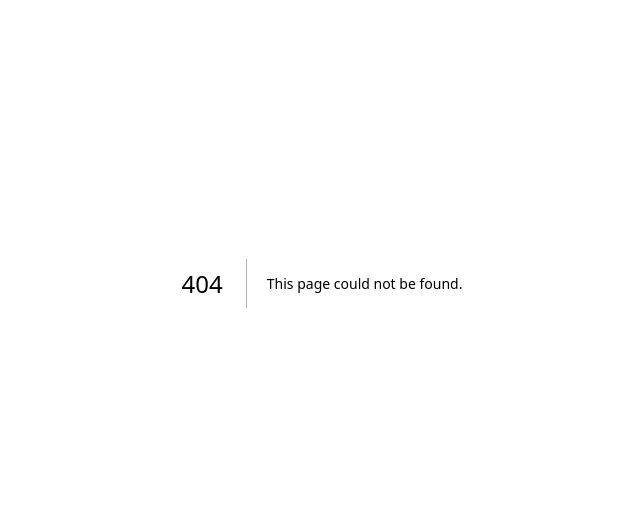
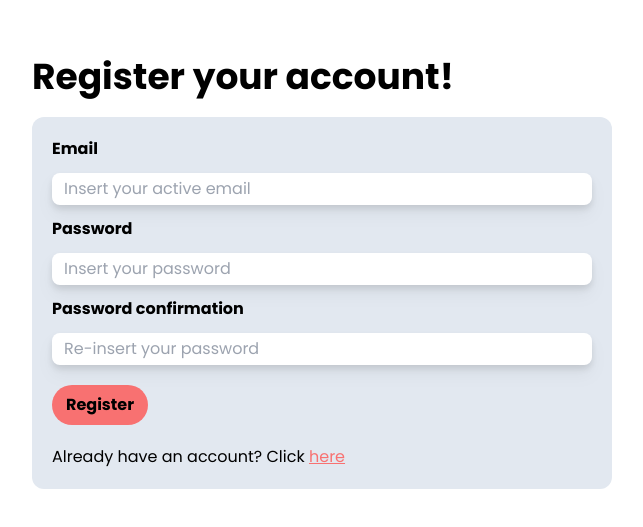
Before and after one commit to gunturoktavianto/frontend-ohu-tec-2023, a Next.js app: page /dashboard/register in a window 1280 px wide. Before the commit this address had no page. Shown: the part 117-644 px from the top of the page, without its empty margins (318-961 px from the left). Built offline with nearby package versions, Linux system fonts and the light colour scheme.

Commit message:
edit backend

```diff
--- a/app/component-ohu/Navbar.tsx
+++ b/app/component-ohu/Navbar.tsx
@@ -18,23 +18,24 @@ import { useScroll, useTransform, motion, useSpring } from "framer-motion";
 import NavProfile from "/public/assets/image/navbarProfile.jpg";
 
 const Navbar = () => {
-    const targetRef = useRef<HTMLDivElement>(null)
-    const { scrollYProgress } = useScroll()
+    const targetRef = useRef<HTMLDivElement>(null);
+    const { scrollYProgress } = useScroll();
     const scaleX = useSpring(scrollYProgress, {
         stiffness: 100,
         damping: 30,
-        restDelta: 0.001
+        restDelta: 0.001,
     });
 
     const ProgressBar = () => {
         return (
-            <motion.div  className="top-0 left-0 z-20 flex justify-start w-full ">
-                <motion.div style={{ scaleX }} className="w-full h-[3px] bg-red-500">
-
-                </motion.div>
+            <motion.div className="top-0 left-0 z-20 flex justify-start w-full ">
+                <motion.div
+                    style={{ scaleX }}
+                    className="w-full h-[3px] bg-red-500"
+                ></motion.div>
             </motion.div>
-        )
-    }
+        );
+    };
     const [show, setShow] = useState(true);
     const [lastScrollY, setLastScrollY] = useState(0);
 
@@ -79,7 +80,11 @@ const Navbar = () => {
                 <NavigationMenu>
                     <NavigationMenuList>
                         <NavigationMenuItem className="py-3">
-                            <NavigationMenuTrigger className={`text-2xl text-white bg-transparent ${!show && "text-black"}`}>
+                            <NavigationMenuTrigger
+                                className={`text-2xl text-white bg-transparent ${
+                                    !show && "text-black"
+                                }`}
+                            >
                                 <p className="">TEC</p>
                             </NavigationMenuTrigger>
                             <NavigationMenuContent>
@@ -149,7 +154,16 @@ const Navbar = () => {
                                 <NavigationMenuLink
                                     className={navigationMenuTriggerStyle()}
                                 >
-                                Countdown
+                                    Countdown
+                                </NavigationMenuLink>
+                            </a>
+                        </NavigationMenuItem>
+                        <NavigationMenuItem className="scroll-smooth">
+                            <a className="scroll-smooth" href="/dashboard">
+                                <NavigationMenuLink
+                                    className={navigationMenuTriggerStyle()}
+                                >
+                                    Dashboard
                                 </NavigationMenuLink>
                             </a>
                         </NavigationMenuItem>
--- /dev/null
+++ b/app/dashboard/(auth)/login/page.tsx
@@ -0,0 +1,61 @@
+import React from "react";
+// import imageRegis from "../img/logo192.png";
+import Image from "next/image";
+
+
+
+function Login() {
+    return (
+        <>
+            <div className="md:flex md:mx-5 md:justify-center md:h-screen md:items-center">
+                {/* <div className="img-signup flex justify-center">
+                    <Image src={imageRegis} alt="" className="md:w-80" />
+                </div> */}
+
+                <div className="form md:w-1/2 md:my-auto">
+                    <h1 className="flex font-bold mx-5 text-2xl text-center my-5 md:justify-start md:text-4xl">
+                        Login using your account!
+                    </h1>
+                    <form
+                        action=""
+                        className="form bg-slate-200 mx-5 px-5 py-5 rounded-xl flex flex-col mt-5 mb-10 "
+                    >
+                        <label htmlFor="" className="font-bold pb-3">
+                            Email
+                        </label>
+                        <input
+                            type="email"
+                            className="rounded-lg py-1 px-3 drop-shadow-lg"
+                            placeholder="Insert your active email"
+                            required
+                        />
+                        <label htmlFor="" className="font-bold py-3">
+                            Password
+                        </label>
+                        <input
+                            type="text"
+                            className="rounded-lg py-1 px-3 drop-shadow-lg"
+                            placeholder="Insert your password"
+                            required
+                        />
+
+                        <button
+                            type="submit"
+                            className="rounded-full bg-red-400 w-24 my-5 font-bold py-2 cursor-pointer"
+                        >Login</button>
+                        <p>
+                            Don't have an account? Click{" "}
+                            <span>
+                                <a href="/dashboard/register" className="underline text-red-400">
+                                    here
+                                </a>
+                            </span>{" "}
+                        </p>
+                    </form>
+                </div>
+            </div>
+        </>
+    );
+}
+
+export default Login;
--- /dev/null
+++ b/app/dashboard/(auth)/register/page.tsx
@@ -0,0 +1,70 @@
+import React from "react";
+// import imageRegis from "../img/logo192.png";
+import Image from "next/image";
+
+
+
+function Register() {
+    return (
+        <>
+            <div className="md:flex md:mx-5 md:justify-center md:h-screen md:items-center">
+                {/* <div className="img-signup flex justify-center">
+                    <Image src={imageRegis} alt="" className="md:w-80" />
+                </div> */}
+
+                <div className="form md:w-1/2 md:my-auto">
+                    <h1 className="flex font-bold mx-5 text-2xl text-center my-5 md:justify-start md:text-4xl">
+                        Register your account!
+                    </h1>
+                    <form
+                        action=""
+                        className="form bg-slate-200 mx-5 px-5 py-5 rounded-xl flex flex-col mt-5 mb-10 "
+                    >
+                        <label htmlFor="" className="font-bold pb-3">
+                            Email
+                        </label>
+                        <input
+                            type="email"
+                            className="rounded-lg py-1 px-3 drop-shadow-lg"
+                            placeholder="Insert your active email"
+                            required
+                        />
+                        <label htmlFor="" className="font-bold py-3">
+                            Password
+                        </label>
+                        <input
+                            type="text"
+                            className="rounded-lg py-1 px-3 drop-shadow-lg"
+                            placeholder="Insert your password"
+                            required
+                        />
+                        <label htmlFor="" className="font-bold py-3">
+                            Password confirmation
+                        </label>
+                        <input
+                            type="text"
+                            className="rounded-lg py-1 px-3 drop-shadow-lg"
+                            placeholder="Re-insert your password"
+                            required
+                        />
+
+                        <button
+                            type="submit"
+                            className="rounded-full bg-red-400 w-24 my-5 font-bold py-2 cursor-pointer"
+                        >Register</button>
+                        <p>
+                            Already have an account? Click{" "}
+                            <span>
+                                <a href="/dashboard/login" className="underline text-red-400">
+                                    here
+                                </a>
+                            </span>{" "}
+                        </p>
+                    </form>
+                </div>
+            </div>
+        </>
+    );
+}
+
+export default Register;
--- /dev/null
+++ b/app/dashboard/page.tsx
@@ -0,0 +1,5 @@
+import React from "react";
+
+export default function Registration() {
+    return <div>Registration</div>;
+}
```
